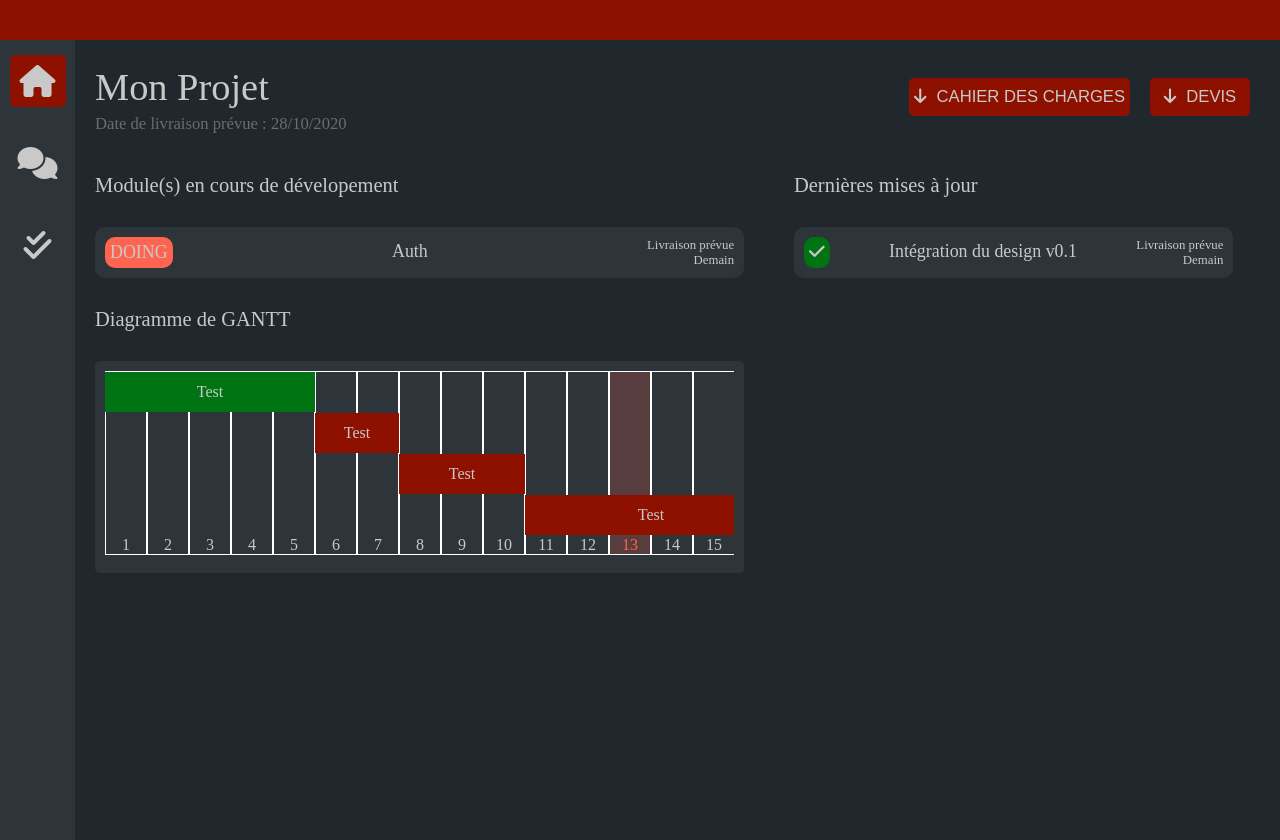
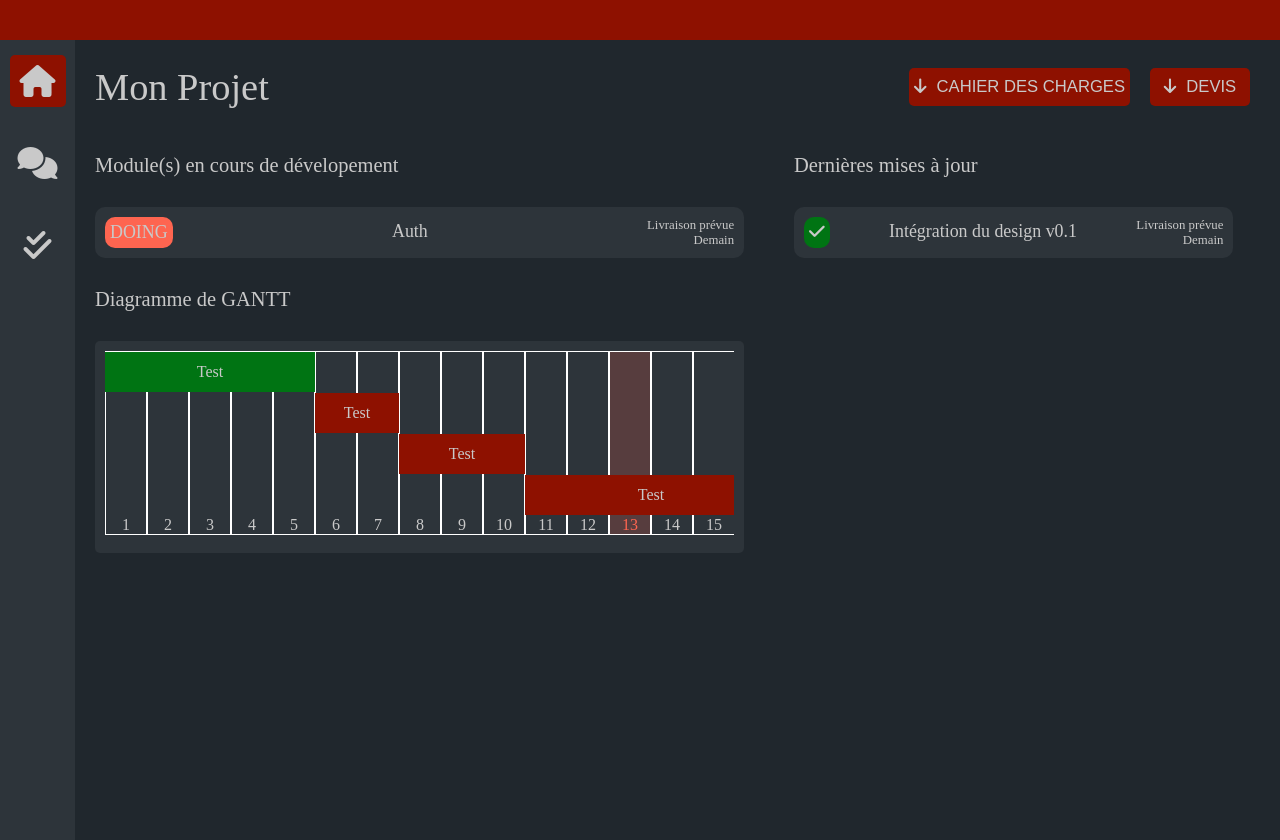
Before and after one commit to aklipfel/project-tracker, a Vue app: page / in a window 1280 px wide. Built offline with nearby package versions, Linux system fonts and the light colour scheme.

Commit message:
Dynamic delivery date in TopBar

```diff
--- a/src/components/TopBar.vue
+++ b/src/components/TopBar.vue
@@ -2,7 +2,7 @@
   <div id="topbar">
     <div class="title">
       <h1>{{ title }}</h1>
-      <h4>Date de livraison prévue : 28/10/2020</h4>
+      <h4 v-if="delivery">Date de livraison prévue : {{ delivery.format('D/MM/YYYY')}}</h4>
     </div>
 
     <div class="buttons">
@@ -14,7 +14,7 @@
 <script>
 export default {
   name: "TopBar",
-  props: ["title"],
+  props: ["title", "delivery"],
 };
 </script>
 
```
